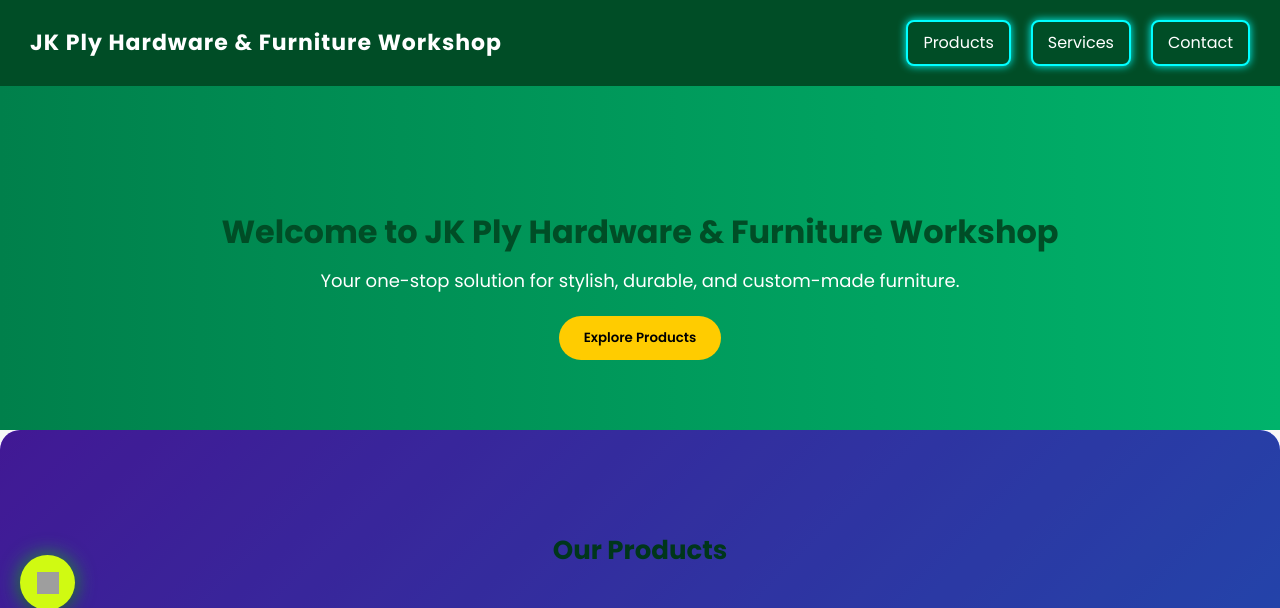
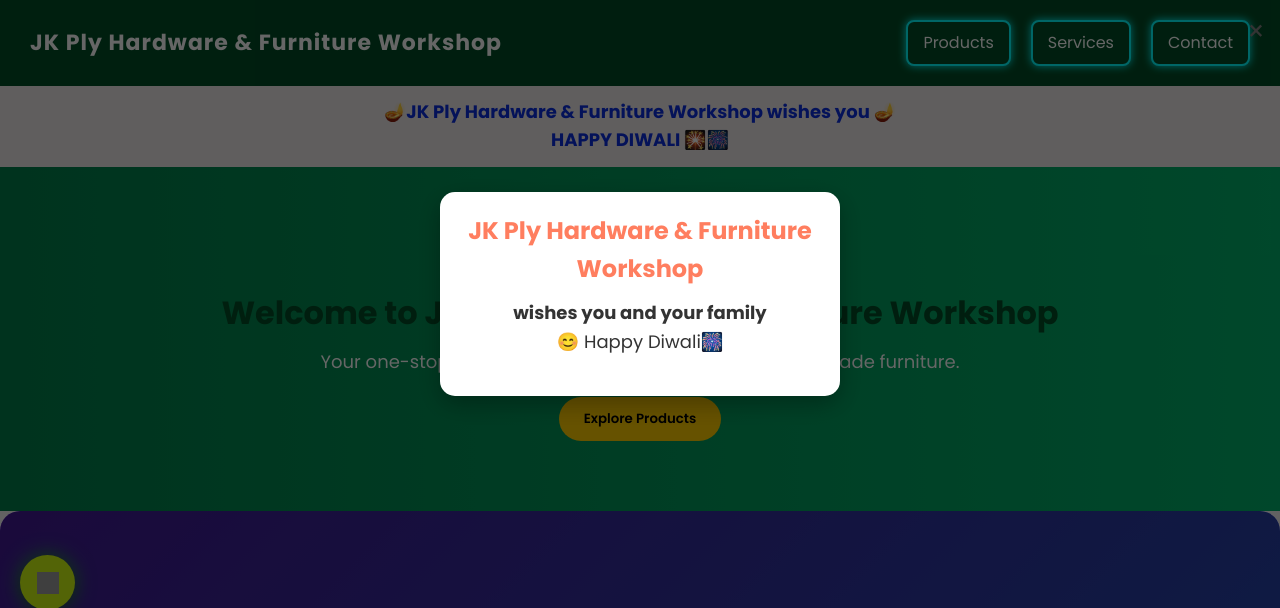
Before and after one commit to JkPlyHardware/JKPlyHardware, a plain HTML site: page index.html in a window 1280 px wide. Shown: the top 608 px of the page. Drawn offline with Linux system fonts and the light colour scheme; grey boxes are pictures that could not be loaded.

Commit message:
Add files via upload

```diff
--- a/index.html
+++ b/index.html
@@ -20,6 +20,19 @@
             </ul>
         </nav>
     </header>
+
+    <div class="offer-banner" id="offerBanner">
+    🪔JK Ply Hardware & Furniture Workshop wishes you 🪔<br> HAPPY DIWALI 🎇🎆
+    </div>
+
+    <div id="offerModal" class="offer-modal">
+        <div class="offer-content">
+            <span class="close-modal" onclick="closeOffer()">&times;</span>
+            <h2> JK Ply Hardware & Furniture Workshop </h2>
+            <p> <b>wishes you and your family </b> <br> 😊 Happy Diwali🎆  </p>
+
+        </div>
+    </div>
 
     <section class="hero">
         <h2>Welcome to JK Ply Hardware & Furniture Workshop</h2>
--- a/style.css
+++ b/style.css
@@ -54,8 +54,8 @@ nav ul li a:hover {
 }
 
 .offer-banner {
-    background: linear-gradient(45deg, #ff7e5f, #feb47b);
-    color: #fff;
+    background: rgb(240, 235, 235);
+    color: rgb(12, 47, 222);
     text-align: center;
     padding: 12px;
     font-size: 18px;
```
